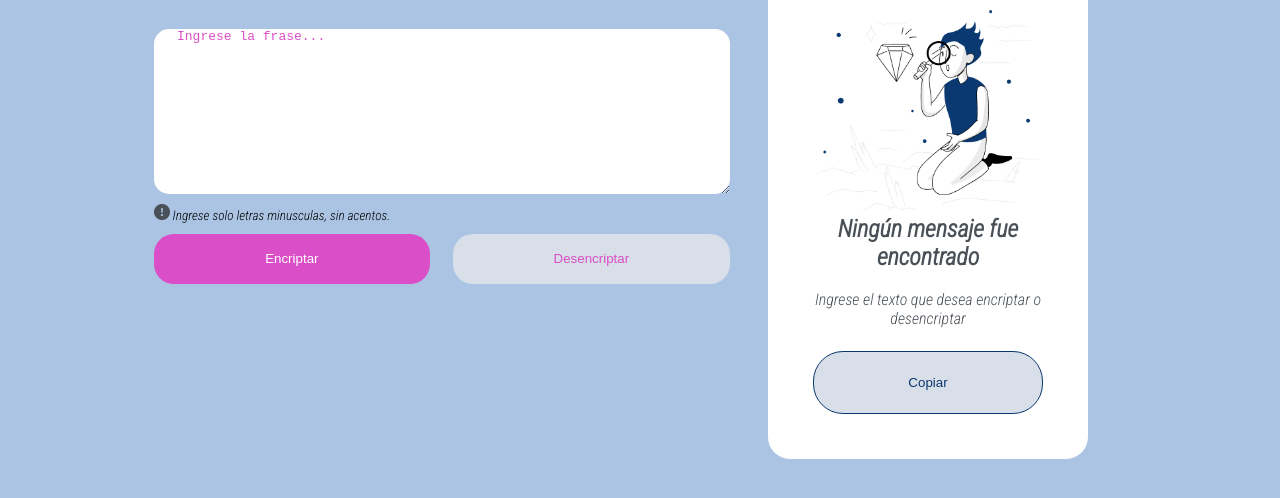
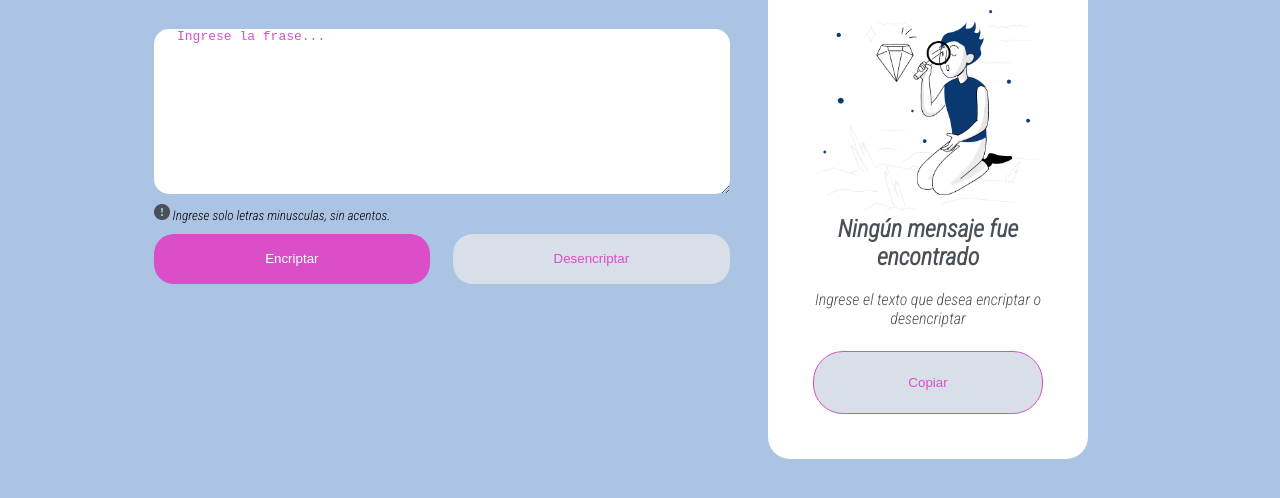
Before and after one commit to Marja17/EncripatadorTexto, a plain HTML site: page index.html in a window 1280 px wide. Shown: the part 100-598 px from the top of the page. Drawn offline with Linux system fonts and the light colour scheme.

Commit message:
cambio colores

```diff
--- a/assets/css/style.css
+++ b/assets/css/style.css
@@ -134,9 +134,9 @@ h5 {
 
 .btn-copy {
     margin-top: 10px;
-    color: #0A3871;
+    color: #da4ec7;
     background-color: #D8DFE8;
-    border: 1px solid #0A3871;
+    border: 1px solid #da4ec7;
     border-radius: 30px;
     width: 100%;
     padding: 10%;
```
